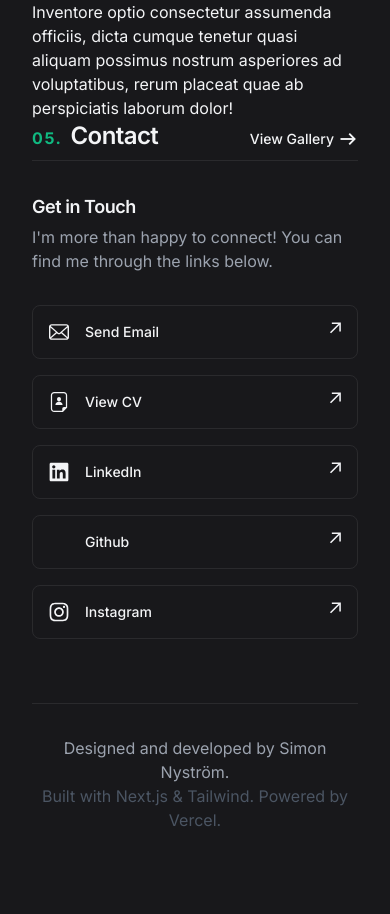
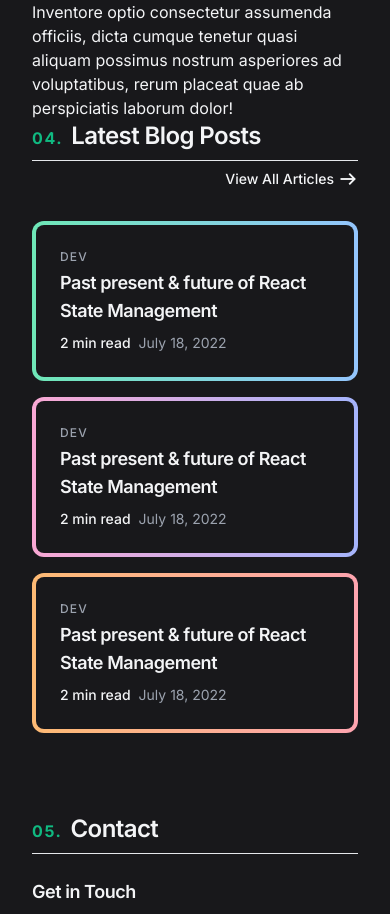
Before and after one commit to simstrom/snystrom.com, a Next.js app: page / in a window 390 px wide. Shown: the part 1700-2614 px from the top of the page. Before the commit the page ends 2564 px from the top, so only its background shows below. Built offline with nearby package versions, Linux system fonts and the light colour scheme.

Commit message:
responsiveness & latest blog posts

```diff
--- a/components/Contact.jsx
+++ b/components/Contact.jsx
@@ -3,7 +3,7 @@ import LinkCard from './LinkCard';
 
 export default function Contact() {
 	return (
-		<div className="w-full">
+		<>
 			<div className="mb-8">
 				<h3 className="text-lg sm:text-xl font-semibold tracking-tight mb-1">Get in Touch</h3>
 				<p className="text-gray-600 dark:text-gray-400">
@@ -29,6 +29,6 @@ export default function Contact() {
 					Instagram
 				</LinkCard>
 			</div>
-		</div>
+		</>
 	);
 }
--- /dev/null
+++ b/components/FeaturedPost.jsx
@@ -0,0 +1,25 @@
+export default function FeaturedPost({ gradientFrom, gradientTo, post }) {
+	return (
+		<div
+			className={`w-full rounded-xl bg-gradient-to-r ${gradientFrom} ${gradientTo} p-1 sm:hover:-translate-y-2 transition-transform`}
+		>
+			<div className="flex flex-col gap-2 sm:gap-16 px-6 py-6 sm:py-8 w-full h-full rounded-lg bg-gray-100 dark:bg-gray-900">
+				<div className="flex flex-col gap-1">
+					<h5 className="text-xs tracking-widest font-medium text-gray-600 dark:text-gray-400">
+						{/* Post Category */}
+						DEV
+					</h5>
+					<h3 className="text-lg font-semibold tracking-tight">
+						{/* Post title */}
+						Past present & future of React State Management
+					</h3>
+				</div>
+				<div className="mt-auto flex gap-2 sm:flex-col sm:gap-0 text-sm">
+					{/* Post details */}
+					<div className="order-2 sm:order-1 text-gray-600 dark:text-gray-400">July 18, 2022</div>
+					<div className="order-1 sm:order-2 font-medium">2 min read</div>
+				</div>
+			</div>
+		</div>
+	);
+}
--- a/components/Icons.jsx
+++ b/components/Icons.jsx
@@ -73,13 +73,13 @@ export const RightArrowIcon = ({ w }) => {
 			width={20}
 			height={20}
 			viewBox="0 0 32 32"
-			enable-background="new 0 0 32 32"
+			enableBackground="new 0 0 32 32"
 		>
 			<line
 				fill="none"
 				stroke="currentColor"
-				stroke-width="3"
-				stroke-miterlimit="10"
+				strokeWidth="3"
+				strokeMiterlimit="10"
 				x1="26"
 				y1="16"
 				x2="4"
@@ -88,8 +88,8 @@ export const RightArrowIcon = ({ w }) => {
 			<polyline
 				fill="none"
 				stroke="currentColor"
-				stroke-width="3"
-				stroke-miterlimit="10"
+				strokeWidth="3"
+				strokeMiterlimit="10"
 				points="18,7.5 26.5,16 18,24.5 "
 			/>
 		</svg>
--- a/components/LinkCard.jsx
+++ b/components/LinkCard.jsx
@@ -1,9 +1,10 @@
 import { TopRightIcon } from './Icons';
 
+// Card for EXTERNAL links
 export default function LinkCard({ href, icon, children }) {
 	return (
 		<a
-			className="flex justify-between border border-black-opaque-100 dark:border-gray-opaque-100 p-4 rounded-lg group hover:bg-gray-200 dark:hover:bg-gray-800 transition-colors"
+			className="flex justify-between border border-black-opaque-100 dark:border-gray-opaque-100 p-4 rounded-lg group hover:bg-gray-200/30 dark:hover:bg-gray-800/30"
 			target="_blank"
 			rel="noopener noreferrer"
 			href={href}
--- a/components/SectionHeader.jsx
+++ b/components/SectionHeader.jsx
@@ -3,14 +3,16 @@ import { RightArrowIcon } from './Icons';
 
 export default function SectionHeader({ num, btnText, href, children }) {
 	return (
-		<div className="w-full flex items-baseline gap-2 mb-8 pb-2 border-b border-black-opaque-100 dark:border-gray-opaque-100 ">
-			<div className="font-bold uppercase tracking-widest text-emerald-500">{num}.</div>
-			<h2 className="text-2xl sm:text-3xl font-semibold tracking-tight">{children}</h2>
+		<div className="w-full flex max-[470px]:flex-col items-baseline mb-6 border-b border-black-opaque-100 dark:border-gray-opaque-100 max-[470px]:border-0">
+			<div className="flex items-baseline gap-2 pb-2 max-[470px]:w-full max-[470px]:border-b">
+				<div className="font-bold uppercase tracking-widest text-emerald-500">{num}.</div>
+				<h2 className="text-2xl sm:text-3xl font-semibold tracking-tight">{children}</h2>
+			</div>
 
 			{href && (
 				<Link
 					href={href}
-					className="text-gray-900 dark:text-gray-100 ml-auto flex items-center gap-1 sm:gap-3 group"
+					className="text-gray-900 dark:text-gray-100 ml-auto flex items-center gap-1 sm:gap-3 group max-[470px]:py-2"
 				>
 					<div className="text-sm font-medium">{btnText}</div>
 					<div className="group-hover:translate-x-2 transition-transform duration-300">
--- a/pages/index.js
+++ b/pages/index.js
@@ -1,11 +1,12 @@
 import Contact from '../components/Contact';
 import Container from '../components/Container';
+import FeaturedPost from '../components/FeaturedPost';
 import SectionHeader from '../components/SectionHeader';
 
 export default function Home() {
 	return (
 		<Container>
-			<div className="flex flex-col justify-center items-start max-w-3xl w-full mx-auto pb-16">
+			<daiv className="flex flex-col justify-center items-start max-w-3xl w-full mx-auto">
 				<h1 className="font-bold text-3xl md:text-5xl tracking-tight mb-1">Hello World</h1>
 				<p>
 					Lorem ipsum dolor sit amet consectetur adipisicing elit. Ducimus odit sit voluptates
@@ -47,11 +48,23 @@ export default function Home() {
 					optio consectetur assumenda officiis, dicta cumque tenetur quasi aliquam possimus nostrum
 					asperiores ad voluptatibus, rerum placeat quae ab perspiciatis laborum dolor!
 				</p>
-				<SectionHeader num="05" btnText="View Gallery" href={'/'}>
-					Contact
-				</SectionHeader>
-				<Contact />
-			</div>
+
+				<section className="w-full mb-20">
+					<SectionHeader num="04" btnText="View All Articles" href="/blog">
+						Latest Blog Posts
+					</SectionHeader>
+					<div className="w-full flex flex-col gap-4 sm:grid md:gap-8 grid-cols-3">
+						<FeaturedPost gradientFrom={'from-emerald-300'} gradientTo={'to-blue-300'} />
+						<FeaturedPost gradientFrom={'from-pink-300'} gradientTo={'to-indigo-300'} />
+						<FeaturedPost gradientFrom={'from-orange-300'} gradientTo={'to-rose-300'} />
+					</div>
+				</section>
+
+				<section className="w-full mb-20">
+					<SectionHeader num="05">Contact</SectionHeader>
+					<Contact />
+				</section>
+			</daiv>
 		</Container>
 	);
 }
```
